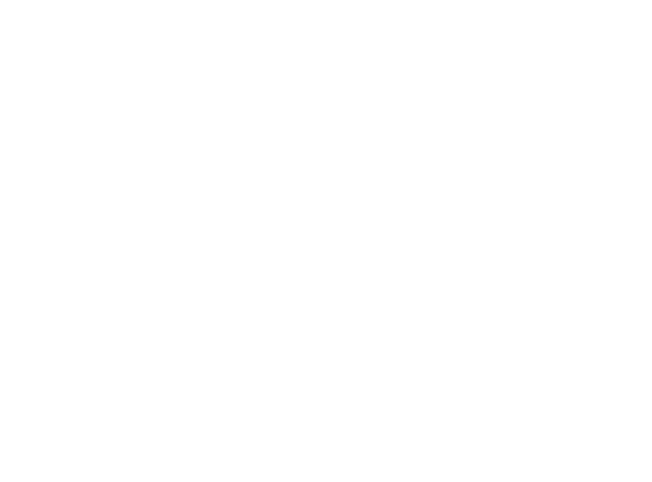
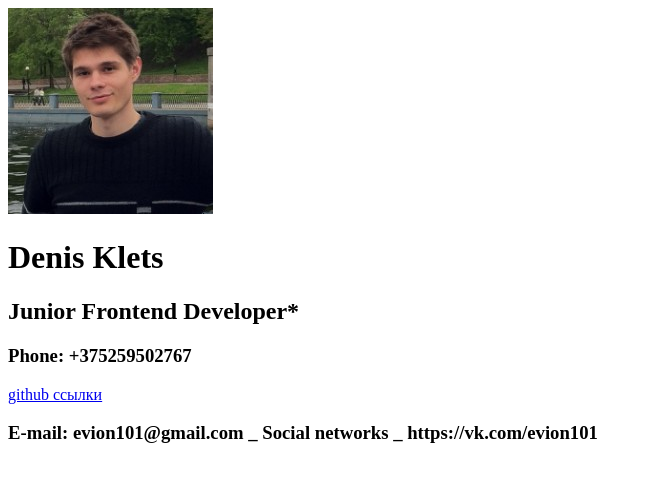
Before and after one commit to Evion101/rsschool-cv, a plain HTML site: page index.html in a window 1280 px wide. Shown: the whole page, without its empty margins (0-652 px from the left). Drawn offline with Linux system fonts and the light colour scheme.

Commit message:
feat: update index.html and add img

```diff
--- a/index.html
+++ b/index.html
@@ -5,9 +5,23 @@
     <meta name="viewport"
           content="width=device-width, user-scalable=no, initial-scale=1.0, maximum-scale=1.0, minimum-scale=1.0">
     <meta http-equiv="X-UA-Compatible" content="ie=edge">
-    <title>Document</title>
+    <link rel="stylesheet" href="style.css">
+    <title>cv</title>
 </head>
 <body>
+    <header><img src="/img.jpg" alt="foto">
+    </header>
+    <main>
+        <h1>Denis Klets</h1>
+
+      <p> <h2> Junior Frontend Developer*</h2></p>
+       <p> <h3>Phone: +375259502767</p></h3>
+       <a href="https://github.com/Evion101/rsschool-cv.git">github ссылки</a>
+
+    </main>
+    <footer><p> <h3>E-mail: evion101@gmail.com
+        _ Social networks _ https://vk.com/evion101</p></h3>
+    </footer>
 
 </body>
 </html>
```
Also changed, not shown: img.jpg (added).
